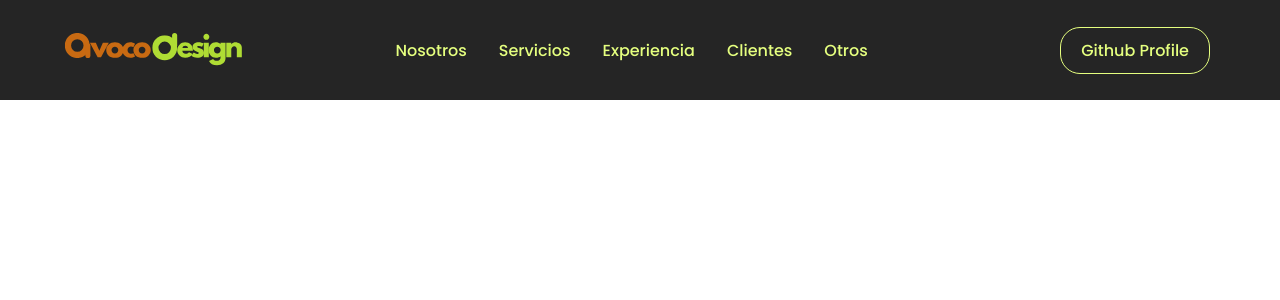
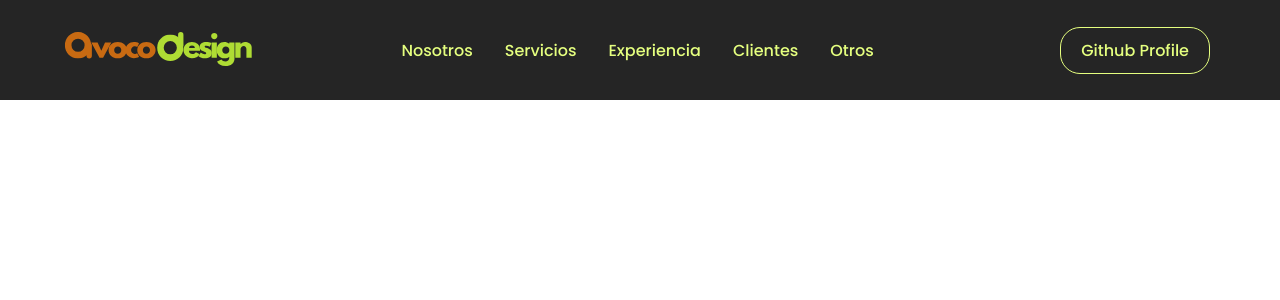
Before and after one commit to leoaristizabal/AvocoDesign, a React (Vite) app: page / in a window 1280 px wide. Shown: the top 300 px of the page. Built offline with nearby package versions, Linux system fonts and the light colour scheme.

Commit message:
change color and logo size

```diff
--- a/src/Components/Navbar.jsx
+++ b/src/Components/Navbar.jsx
@@ -34,15 +34,15 @@ const NavLogo = styled(LinkR)`
   cursor: pointer;
 
   img {
-    width: 180px; /* Tamaño por defecto */
+    width: 190px; /* Tamaño por defecto */
     height: auto;
 
     @media screen and (max-width: 768px) {
-      width: 130px; /* Tamaño para pantallas medianas */
+      width: 150px; /* Tamaño para pantallas medianas */
     }
 
     @media screen and (max-width: 480px) {
-      width: 112px; /* Tamaño para pantallas pequeñas */
+      width: 120px; /* Tamaño para pantallas pequeñas */
     }
   }
 `;
@@ -131,7 +131,7 @@ const MobileMenu = styled.ul`
   gap: 16px;
   padding: 12px 40px 24px 40px;
   list-style: none;
-  background: ${({ theme }) => theme.card_light + 99};
+  background: ${({ theme }) => theme.primary + 99};
   position: absolute;
   top: 80px;
   right: 0;
```
